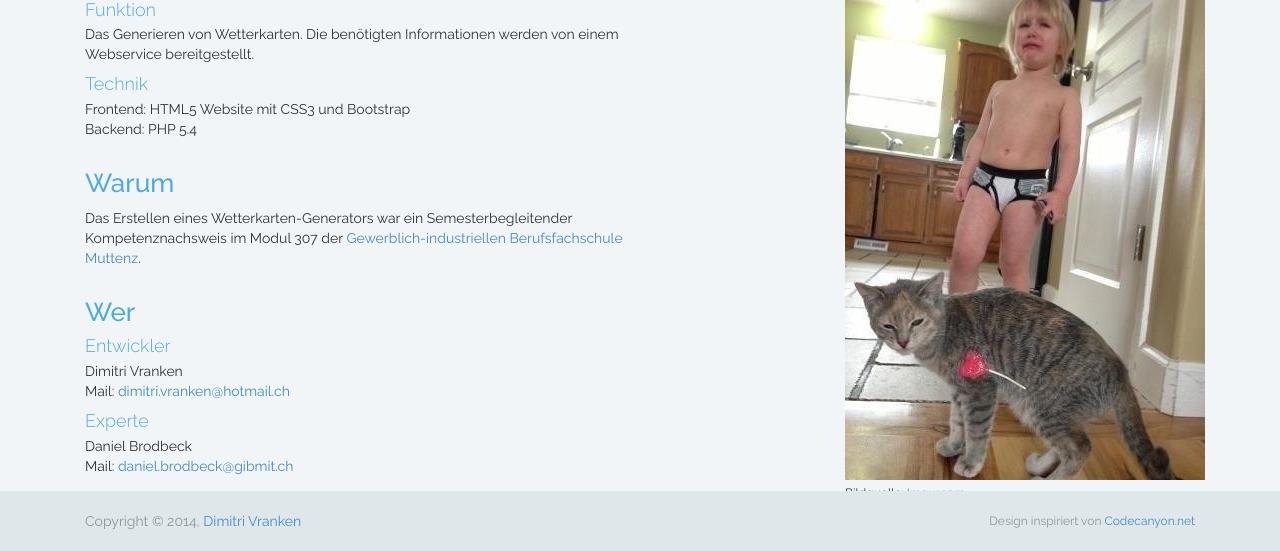
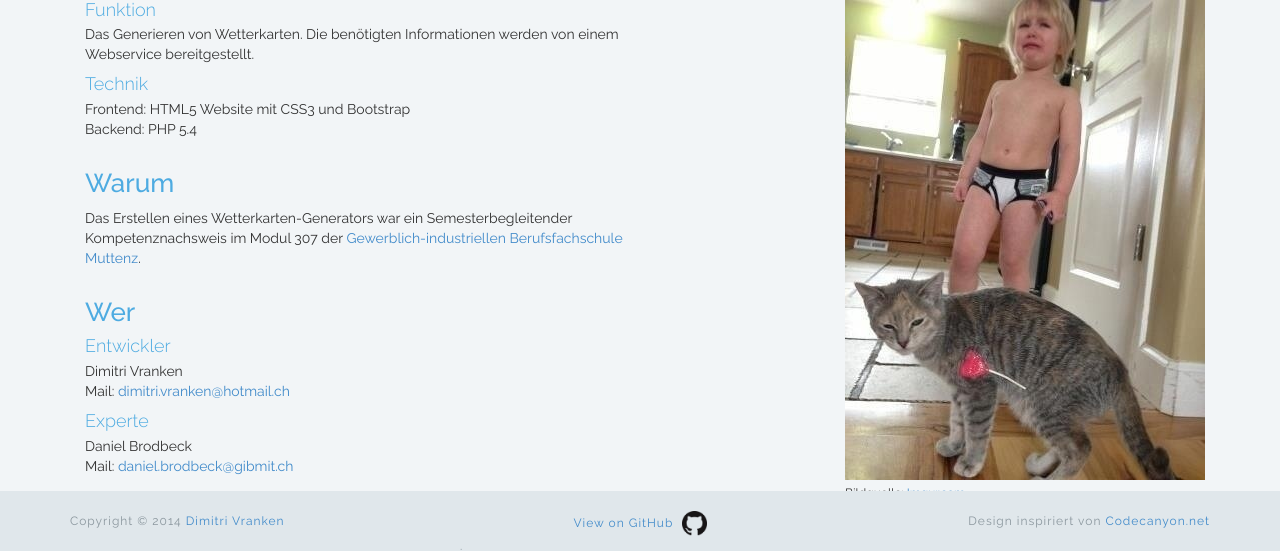
Before and after one commit to drasive/weather-map, a PHP site: page /about.php in a window 1280 px wide. Shown: the part 249-800 px from the top of the page. Run offline with PHP 8.4, Linux system fonts and the light colour scheme.

Commit message:
Updated the footer

```diff
--- a/src/Weather Map/includes/footer.inc.html
+++ b/src/Weather Map/includes/footer.inc.html
@@ -1,12 +1,20 @@
 <footer>
     <div class="container">
-        <div class="hidden-xs col-sm-6 col-md-4 col-lg-6">
-            Copyright © <time datetime="2014">2014</time>, <a href="mailto:dimitri.vranken@hotmail.ch">Dimitri Vranken</a>
-        </div>
-        <div class="col-xs-12 col-sm-6 col-md-6 col-lg-6 pull-right">
-            <p class="credit">
-                Design inspiriert von <a href="http://codecanyon.net/item/sleekkit-clean-simple-bootstrap-form/full_screen_preview/5458523">Codecanyon.net</a>
-            </p>
+        <div class="row">
+            <div class="hidden-xs col-sm-6 col-md-4 col-lg-4">
+                <span>Copyright © 2014 <a href="mailto:dimitri.vranken@hotmail.ch">Dimitri Vranken</a></span>
+            </div>
+            <div class="hidden-xs hidden-sm col-md-4 col-lg-4">
+                <span class="text-center center-block">
+                    <a href="https://github.com/drasive/weather-map">View on GitHub</a>
+                    &nbsp;<a href="https://github.com/drasive/weather-map"><img src="media/images/github_mark.png" height="25px" /></a>
+                </span>.
+            </div>
+            <div class="col-xs-12 col-sm-6 col-md-4 col-lg-4 pull-right">
+                <span class="credit">
+                    Design inspiriert von <a href="http://codecanyon.net/item/sleekkit-clean-simple-bootstrap-form/full_screen_preview/5458523">Codecanyon.net</a>
+                </span>
+            </div>
         </div>
     </div>
 </footer>
--- a/src/Weather Map/style/css/custom.css
+++ b/src/Weather Map/style/css/custom.css
@@ -270,17 +270,17 @@ footer {
   background: #e0e7eb;
 }
 footer .container {
-  font-size: 14px;
+  font-size: 12px;
+  letter-spacing: 1px;
   line-height: 20px;
   color: #8b979e;
   font-weight: normal;
 }
-p.credit {
+.credit {
   float: right;
-  font-size: 12px;
 }
 @media (max-width: 768px) {
-  p.credit {
+  .credit {
     float: none;
     margin-left: auto;
     margin-right: auto;
--- a/src/Weather Map/style/css/custom.less
+++ b/src/Weather Map/style/css/custom.less
@@ -321,19 +321,19 @@ footer {
 }
 
     footer .container {
-        font-size: 14px;
+        font-size: 12px;
+        letter-spacing: 1px;
         line-height: 20px;
         color: @footerTextColor;
         font-weight: normal;
     }
 
-p.credit {
+.credit {
     float: right;
-    font-size: 12px;
 }
 
 @media (max-width: 768px) {
-    p.credit {
+    .credit {
         float: none;
         margin-left: auto;
         margin-right: auto;
```
Also changed, not shown: src/Weather Map/media/images/github_mark.png (added), src/Weather Map/style/css/custom.min.css, 2 other files.
